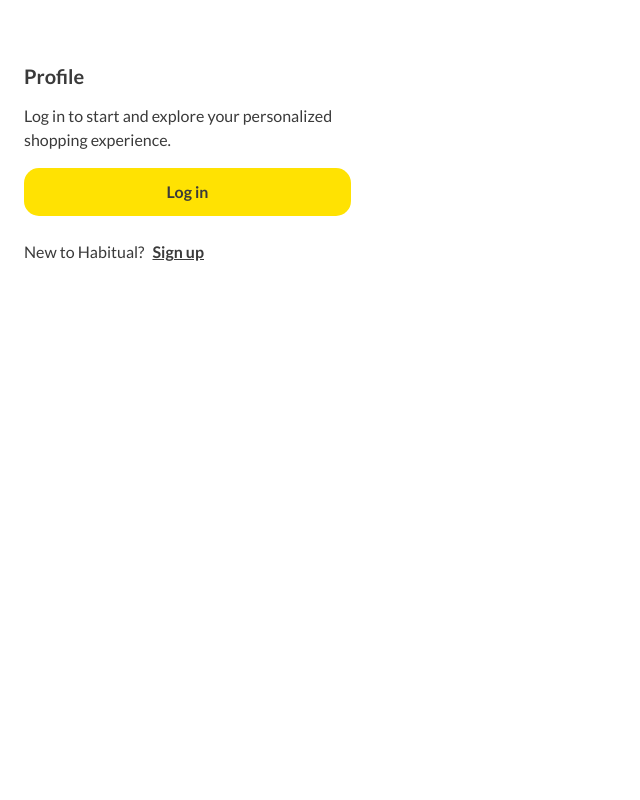
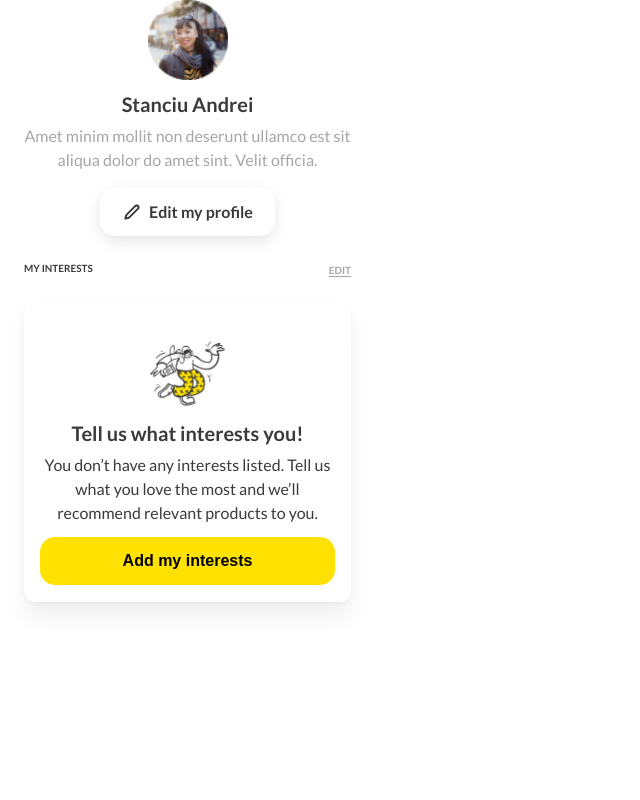
Before and after one commit to Andrei1694/my-shop-app, a React (Vite) app: page /profile in a window 1280 px wide. Shown: the top 800 px of the page, without its empty margins (0-640 px from the left). Built offline with nearby package versions, Linux system fonts and the light colour scheme.

Commit message:
added profile elements

```diff
--- a/src/components/button.component.jsx
+++ b/src/components/button.component.jsx
@@ -1,8 +1,8 @@
-export default function Button({ children, disabled }) {
+export default function Button({ className, children, disabled }) {
   return (
     <button
       disabled={disabled}
-      className={`text-center font-bold text-base leading-5 cursor-pointer w-full rounded-mini h-[48px] [border:none] text-gray80 transition duration-300 ease-in-out
+      className={`text-center font-bold text-base leading-5 cursor-pointer  rounded-mini h-[48px] [border:none] text-gray80 transition duration-300 ease-in-out ${className} w-full
          ${
            disabled
              ? "bg-ui-gray-20 text-gray-60 cursor-not-allowed"
--- /dev/null
+++ b/src/components/primary-button.component.jsx
@@ -0,0 +1,77 @@
+import { useMemo } from "react";
+import PropTypes from "prop-types";
+
+const PrimaryButtonDefault = ({
+  className = "",
+  outline16pxHeart,
+  buttonLabel,
+  showOutline16pxHeart,
+  showOutline16pxChevronRight,
+  primaryButtonDefaultWidth,
+  primaryButtonDefaultPosition,
+  primaryButtonDefaultTop,
+  primaryButtonDefaultLeft,
+  showOutline16pxHeart1,
+  showOutline16pxChevronRig,
+}) => {
+  const primaryButtonDefaultStyle = useMemo(() => {
+    return {
+      width: primaryButtonDefaultWidth,
+      position: primaryButtonDefaultPosition,
+      top: primaryButtonDefaultTop,
+      left: primaryButtonDefaultLeft,
+    };
+  }, [
+    primaryButtonDefaultWidth,
+    primaryButtonDefaultPosition,
+    primaryButtonDefaultTop,
+    primaryButtonDefaultLeft,
+  ]);
+
+  return (
+    <div
+      className={`w-[155px] h-12 text-center text-base text-ui-gray-80 font-headings-h6-12px-12 ${className}`}
+      style={primaryButtonDefaultStyle}
+    >
+      <div className="absolute w-full top-[0px] right-[0px] left-[0px] h-12">
+        <div className="absolute w-full top-[0px] right-[0px] left-[0px] rounded-mini bg-primary-yellow overflow-hidden flex flex-col items-center justify-start py-3.5 px-6 box-border">
+          <div className="overflow-hidden flex flex-row items-center justify-start gap-[8px]">
+            {showOutline16pxHeart && (
+              <img
+                className="w-4 relative h-4 overflow-hidden shrink-0"
+                alt=""
+                src={outline16pxHeart}
+              />
+            )}
+            <b className="relative leading-[20px]">{buttonLabel}</b>
+            {showOutline16pxChevronRight && (
+              <img
+                className="w-4 relative h-4 overflow-hidden shrink-0"
+                alt=""
+                src="/outline-16px--chevronright.svg"
+              />
+            )}
+          </div>
+        </div>
+      </div>
+    </div>
+  );
+};
+
+PrimaryButtonDefault.propTypes = {
+  className: PropTypes.string,
+  outline16pxHeart: PropTypes.string,
+  buttonLabel: PropTypes.string,
+  showOutline16pxHeart: PropTypes.bool,
+  showOutline16pxChevronRight: PropTypes.bool,
+  showOutline16pxHeart1: PropTypes.bool,
+  showOutline16pxChevronRig: PropTypes.bool,
+
+  /** Style props */
+  primaryButtonDefaultWidth: PropTypes.any,
+  primaryButtonDefaultPosition: PropTypes.any,
+  primaryButtonDefaultTop: PropTypes.any,
+  primaryButtonDefaultLeft: PropTypes.any,
+};
+
+export default PrimaryButtonDefault;
--- a/src/pages/Home.page.jsx
+++ b/src/pages/Home.page.jsx
@@ -10,7 +10,7 @@
       <div className="container max-w-container mt-16 z-50">
         <div className="flex justify-between items-center font-extrabold text-xs to-ui-gray-80 leading-3 mb-[1px]">
           <h5>SUGGESTED FOR YOU</h5>
-           <Link to="/login">
+           <Link to="/Profile">
           <div>
 
             <img
--- a/src/pages/Profile.page.jsx
+++ b/src/pages/Profile.page.jsx
@@ -1,8 +1,106 @@
-// import Menu from "../components/Menu";
-// import DefaultNav from "../components/DefaultNav";
+import doodle from "../assets/opendoodle@2x.png";
+import Button from "../components/button.component";
+import edit from '../assets/edit.png'
 
-function Profile() {
+const SecondaryButtonDefault1 = ({ className = "" }) => {
   return (
+    <div
+      className={`shadow-[0px_5px_15px_rgba(0,_0,_0,_0.1)] flex flex-row items-start justify-start py-0 pr-[15px] pl-0 leading-[normal] tracking-[normal] text-left text-base text-ui-gray-80 font-headings-h6-12px-12 ${className}`}
+    >
+      <div className="w-40 flex flex-row items-start justify-start py-0 px-0 box-border">
+        <div className="rounded-mini bg-ui-white overflow-hidden flex flex-row items-start justify-start py-3.5 px-6 gap-[7px] shrink-0">
+          <div className="flex flex-col items-start justify-start pt-0.5 px-0 pb-0">
+            <img
+              className="w-4 h-4 relative overflow-hidden shrink-0 mr-[2px]"
+              loading="lazy"
+              alt=""
+              src={edit}
+            />
+          </div>
+          <b className="relative leading-[20px] inline-block min-w-[104px]">
+            Edit my profile
+          </b>
+          <img
+            className="h-4 w-4 relative overflow-hidden shrink-0 hidden"
+            alt=""
+            src="/outline-16px--chevronright.svg"
+          />
+        </div>
+      </div>
+    </div>
+  );
+};
+
+const WishlistTellUs = ({ className = "" }) => {
+  return (
+    <section
+      className={`shadow-[0px_16px_24px_rgba(0,_0,_0,_0.06),_0px_2px_6px_rgba(0,_0,_0,_0.04),_0px_0px_1px_rgba(0,_0,_0,_0.04)] rounded-3xs bg-ui-white w-[327px] h-[300px] text-center text-xl text-ui-gray-80 font-headings-h6-12px-12 ${className}`}
+    >
+      <div className="flex flex-col items-center">
+        <img
+          className="max-w-full overflow-hidden max-h-full mt-9 mb-3 mx-auto"
+          width={93}
+          height={71}
+          alt=""
+          src={doodle}
+        />
+        <b className="leading-[24px] inline-block w-[295px] mb-2">
+          Tell us what interests you!
+        </b>
+        <p className="text-base leading-[24px] text-text-gray-60 inline-block w-[295px] mb-3">
+          You don’t have any interests listed. Tell us what you love the most
+          and we’ll recommend relevant products to you.
+        </p>
+
+        <Button className="max-w-[295px]">Add my interests</Button>
+      </div>
+    </section>
+  );
+};
+
+function LoggedInProfile() {
+  return (
+    <div className="bg-white h-[1000px]">
+      <div className="container max-w-container text-center mb-4">
+        <div className="flex flex-col">
+          <img
+            src="/avatar-default@2x.png"
+            alt="avatar"
+            className="block mx-auto mb-3"
+            width={80}
+            height={80}
+          />
+          <h5 className="mb-2 font-bold text-xl leading-6 text-ui-gray-80">Stanciu Andrei</h5>
+          <p className="text-ui-gray-60 text-base leading-6">
+            Amet minim mollit non deserunt ullamco est sit aliqua dolor do amet
+            sint. Velit officia.
+          </p>
+        </div>
+      </div>
+      <div className="container max-w-container">
+        {/*  */}
+        <div className="flex flex-col items-center justify-center mb-[26px]">
+          <SecondaryButtonDefault1 className="w-[175px] h-12 rounded-[15px]" />
+        </div>
+      </div>
+      <div className="container max-w-container">
+        <div className="flex items-start justify-between font-extrabold text-xs mb-6">
+          <h5 className="text-ui-gray-80 leading-3 uppercase">my Interests</h5>
+          <h5 className="text-ui-gray-60 leading-4 underline underline-offset-2 uppercase">
+            EDIT
+          </h5>
+        </div>
+      </div>
+      <div className="container max-w-container">
+        <WishlistTellUs />
+      </div>
+    </div>
+  );
+}
+
+function LoggedOut() {
+  return (
+    <>
       <div className="w-full relative bg-text-white h-[812px] overflow-hidden text-left text-base text-ui-gray-80 font-text-label-12px-12">
         <b className="absolute top-[64px] left-[24px] text-xl leading-[24px] inline-block w-[327px]">
           Profile
@@ -17,12 +115,14 @@
                 <img
                   className="w-4 relative h-4 overflow-hidden shrink-0 hidden"
                   alt=""
-                                src="/outline-16px--heart.svg" />
+                  src="/outline-16px--heart.svg"
+                />
                 <b className="relative leading-[20px]">Log in</b>
                 <img
                   className="w-4 relative h-4 overflow-hidden shrink-0 hidden"
                   alt=""
-                                src="/outline-16px--chevronright.svg" />
+                  src="/outline-16px--chevronright.svg"
+                />
               </div>
             </div>
           </div>
@@ -33,10 +133,15 @@
             Sign up
           </div>
         </div>
-            {/* <Menu />
-            <DefaultNav /> */}
       </div>
+    </>
   );
 }
 
+function Profile() {
+  const isAuthentificated = true;
+  const page = isAuthentificated ? <LoggedInProfile /> : <LoggedOut />;
+  return page;
+}
+
 export default Profile;
--- a/src/routes/routes.jsx
+++ b/src/routes/routes.jsx
@@ -12,7 +12,6 @@
     element: <App />,
     children: [
       {
-
         element: <WithNav />,
         children: [
           {
```
Also changed, not shown: src/assets/edit.png (added), src/assets/opendoodle@2x.png (added). Lines whose indentation alone changed are shown as unchanged.
